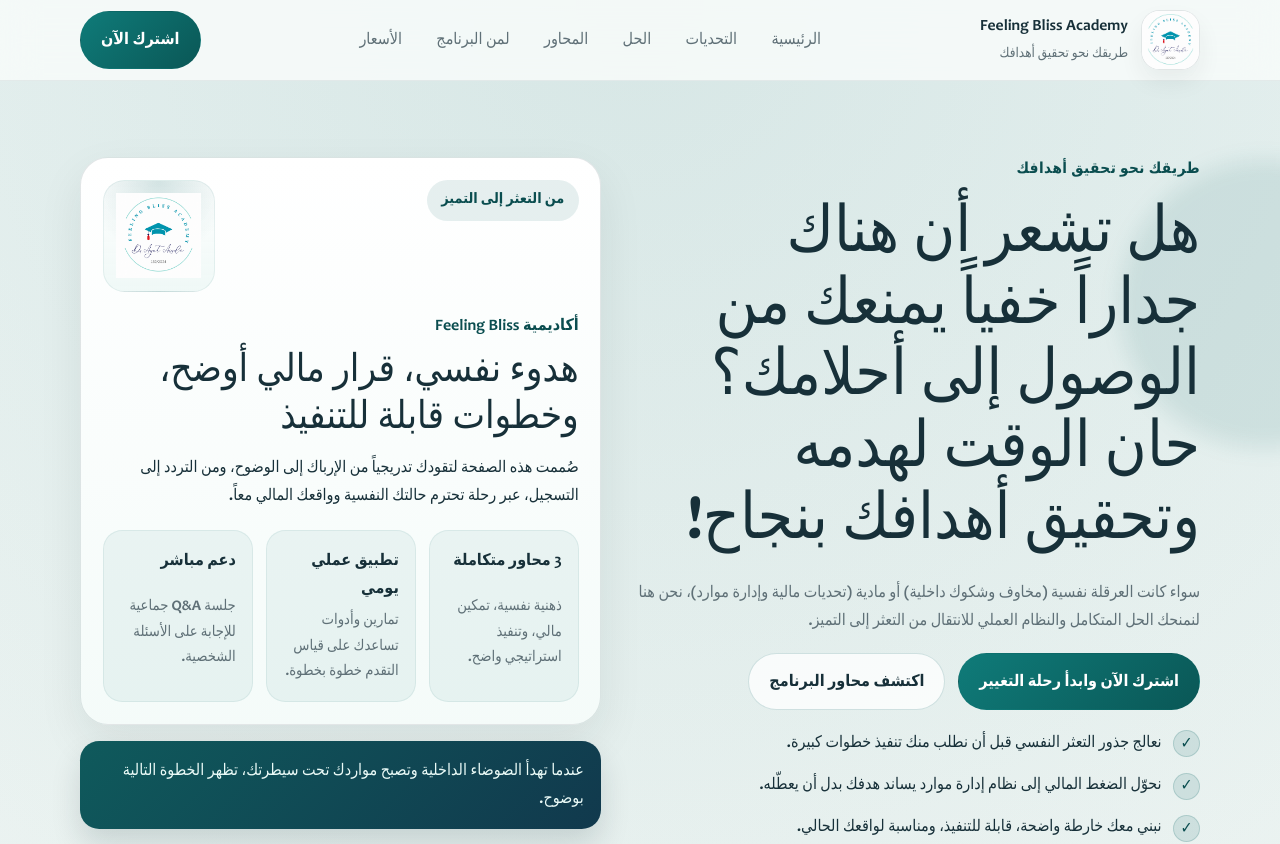
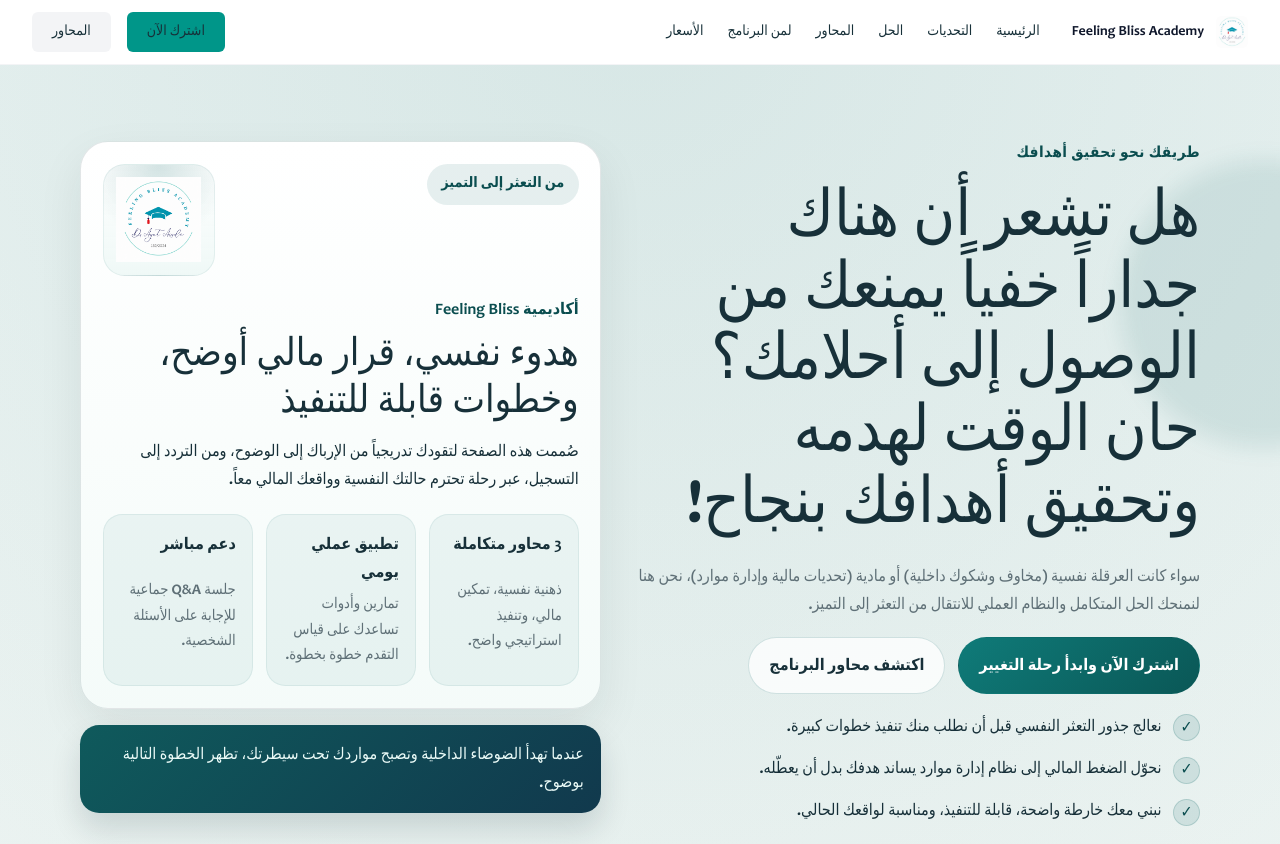
Before and after one commit to candraos/feelingblissacademy.com, a Next.js app: page / in a window 1280 px wide. Shown: the top 844 px of the page. Built offline with nearby package versions, Linux system fonts and the light colour scheme; no server answers.

Commit message:
initialise new navbar

```diff
--- a/src/components/home/mobile-side-nav.tsx
+++ b/src/components/home/mobile-side-nav.tsx
@@ -7,12 +7,14 @@ type MobileSideNavProps = {
     href: string;
     label: string;
   }>;
+  tagline: string;
   ctaHref: string;
   ctaLabel: string;
 };
 
 export function MobileSideNav({
   items,
+  tagline,
   ctaHref,
   ctaLabel,
 }: MobileSideNavProps) {
@@ -44,38 +46,58 @@ export function MobileSideNav({
 
   return (
     <>
-      <div className="mobile-side-nav">
+      <div className="md:hidden">
         <button
           type="button"
-          className="mobile-side-nav__toggle"
+          className="block rounded-sm bg-gray-100 p-2.5 text-gray-600 transition hover:text-gray-600/75"
           aria-expanded={isOpen}
           aria-controls="mobile-side-nav-drawer"
           aria-label="فتح قائمة التنقل"
           onClick={() => setIsOpen(true)}
         >
-          <span className="mobile-side-nav__toggle-lines" aria-hidden="true">
-            <span />
-            <span />
-            <span />
-          </span>
+          <span className="sr-only">Toggle menu</span>
+          <svg
+            xmlns="http://www.w3.org/2000/svg"
+            className="size-5"
+            fill="none"
+            viewBox="0 0 24 24"
+            stroke="currentColor"
+            strokeWidth="2"
+            aria-hidden="true"
+          >
+            <path
+              strokeLinecap="round"
+              strokeLinejoin="round"
+              d="M4 6h16M4 12h16M4 18h16"
+            />
+          </svg>
         </button>
       </div>
 
       {isOpen ? (
-        <div className="mobile-side-nav__overlay" onClick={closeNav}>
+        <div
+          className="fixed inset-0 z-50 bg-white/95 md:hidden"
+          onClick={closeNav}
+        >
           <aside
             id="mobile-side-nav-drawer"
-            className="mobile-side-nav__drawer"
+            className="absolute inset-y-0 right-0 grid w-full max-w-sm gap-6 bg-white p-5 shadow-2xl"
             role="dialog"
             aria-modal="true"
             aria-label="قائمة التنقل"
             onClick={(event) => event.stopPropagation()}
           >
-            <div className="mobile-side-nav__header">
-              <p>التنقل</p>
+            <div className="flex items-start justify-between gap-4">
+              <div className="grid gap-1">
+                <p className="m-0 text-lg font-extrabold text-slate-900">
+                  التنقل
+                </p>
+                <span className="text-sm text-slate-500">{tagline}</span>
+              </div>
+
               <button
                 type="button"
-                className="mobile-side-nav__close"
+                className="text-sm font-bold text-teal-700"
                 aria-label="إغلاق القائمة"
                 onClick={closeNav}
               >
@@ -83,16 +105,21 @@ export function MobileSideNav({
               </button>
             </div>
 
-            <nav className="mobile-side-nav__nav" aria-label="أقسام الصفحة">
+            <nav className="grid gap-2" aria-label="أقسام الصفحة">
               {items.map((item) => (
-                <a key={item.href} href={item.href} onClick={closeNav}>
+                <a
+                  key={item.href}
+                  href={item.href}
+                  onClick={closeNav}
+                  className="rounded-xl bg-teal-50 px-4 py-3 text-slate-800 transition hover:bg-teal-100"
+                >
                   {item.label}
                 </a>
               ))}
             </nav>
 
             <a
-              className="button button-primary mobile-side-nav__cta"
+              className="mt-auto inline-flex min-h-12 items-center justify-center rounded-md bg-teal-600 px-5 py-3 text-sm font-medium text-white transition hover:bg-teal-700"
               href={ctaHref}
               onClick={closeNav}
             >
--- a/src/components/home/site-header.tsx
+++ b/src/components/home/site-header.tsx
@@ -5,43 +5,69 @@ import { siteConfig } from "@/lib/site-config";
 
 export function SiteHeader() {
   return (
-    <header className="site-header">
-      <div className="container header-layout">
-        <a className="brand" href="#hero" aria-label="العودة إلى بداية الصفحة">
-          <span className="brand-logo">
+    <header className="sticky top-0 z-40 border-b border-gray-100 bg-white">
+      <div className="mx-auto flex h-16 max-w-7xl items-center gap-8 px-4 sm:px-6 lg:px-8">
+        <a
+          className="flex items-center gap-3 text-teal-600"
+          href="#hero"
+          aria-label="العودة إلى بداية الصفحة"
+        >
+          <span className="sr-only">Home</span>
           <Image
             src={siteConfig.logoUrl}
             alt="شعار Feeling Bliss Academy"
             width={68}
             height={68}
             sizes="68px"
+            className="h-8 w-auto rounded-md"
           />
-          </span>
-
-          <span className="brand-copy">
-            <strong>{siteConfig.englishName}</strong>
-            <span>طريقك نحو تحقيق أهدافك</span>
+          <span className="hidden text-sm font-semibold text-slate-900 lg:inline-flex">
+            {siteConfig.englishName}
           </span>
         </a>
 
-        <nav className="site-nav" aria-label="التنقل الرئيسي">
+        <div className="flex flex-1 items-center justify-end md:justify-between">
+          <nav aria-label="Global" className="hidden md:block">
+            <ul className="flex items-center gap-6 text-sm">
               {navigationItems.map((item) => (
-            <a key={item.href} href={item.href}>
+                <li key={item.href}>
+                  <a
+                    className="text-gray-500 transition hover:text-gray-500/75"
+                    href={item.href}
+                  >
                     {item.label}
                   </a>
+                </li>
               ))}
+            </ul>
           </nav>
 
-        <a className="button button-primary header-cta" href="#offer">
+          <div className="flex items-center gap-4">
+            <div className="hidden md:flex md:gap-4">
+              <a
+                className="block rounded-md bg-teal-600 px-5 py-2.5 text-sm font-medium text-white transition hover:bg-teal-700"
+                href="#offer"
+              >
                 اشترك الآن
               </a>
 
+              <a
+                className="hidden rounded-md bg-gray-100 px-5 py-2.5 text-sm font-medium text-teal-600 transition hover:text-teal-600/75 lg:block"
+                href="#modules"
+              >
+                المحاور
+              </a>
+            </div>
+
             <MobileSideNav
               items={navigationItems}
+              tagline="طريقك نحو تحقيق أهدافك"
               ctaHref="#offer"
               ctaLabel="اشترك الآن"
             />
           </div>
+        </div>
+      </div>
     </header>
   );
 }
```
Lines whose indentation alone changed are shown as unchanged.
